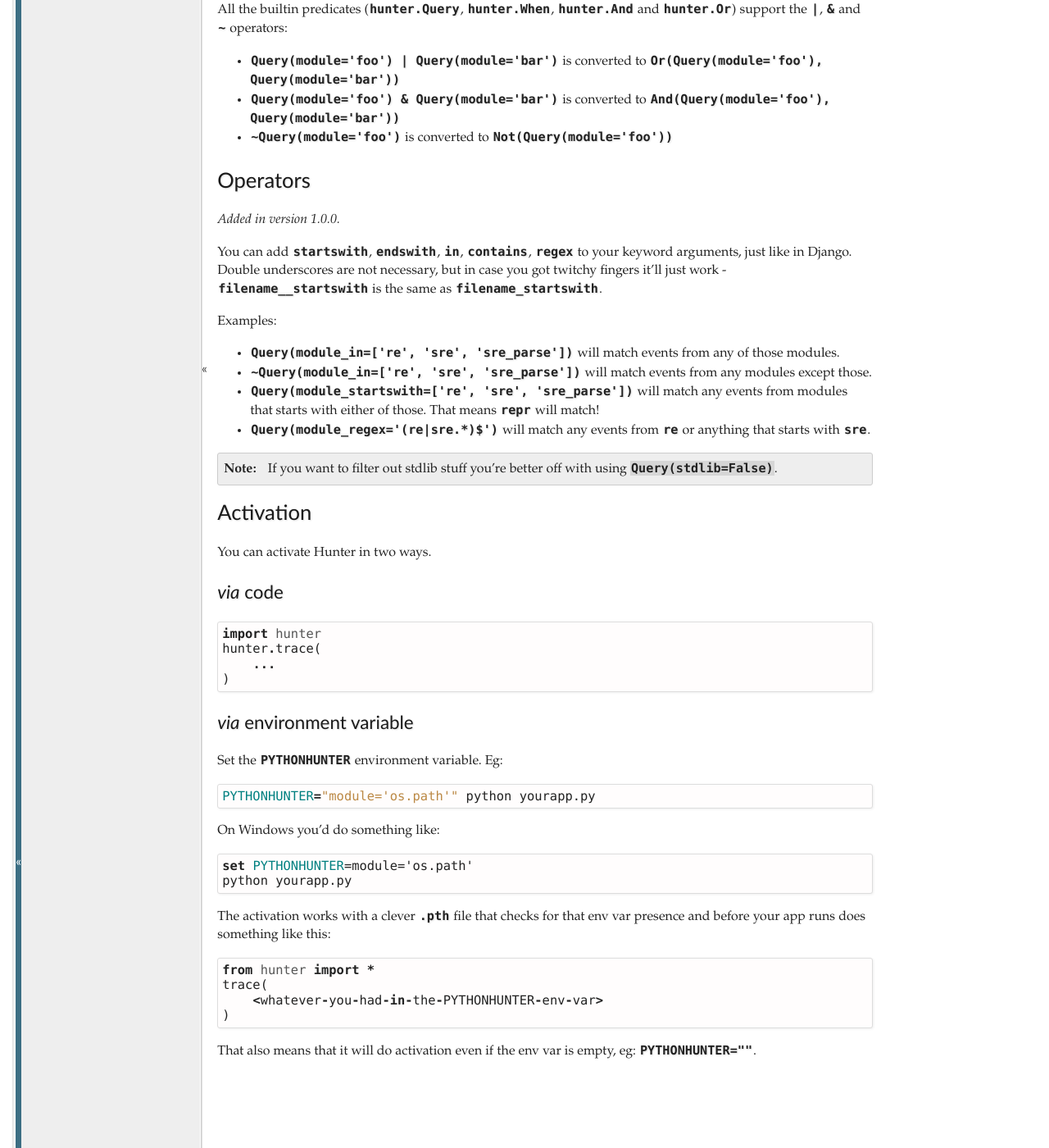
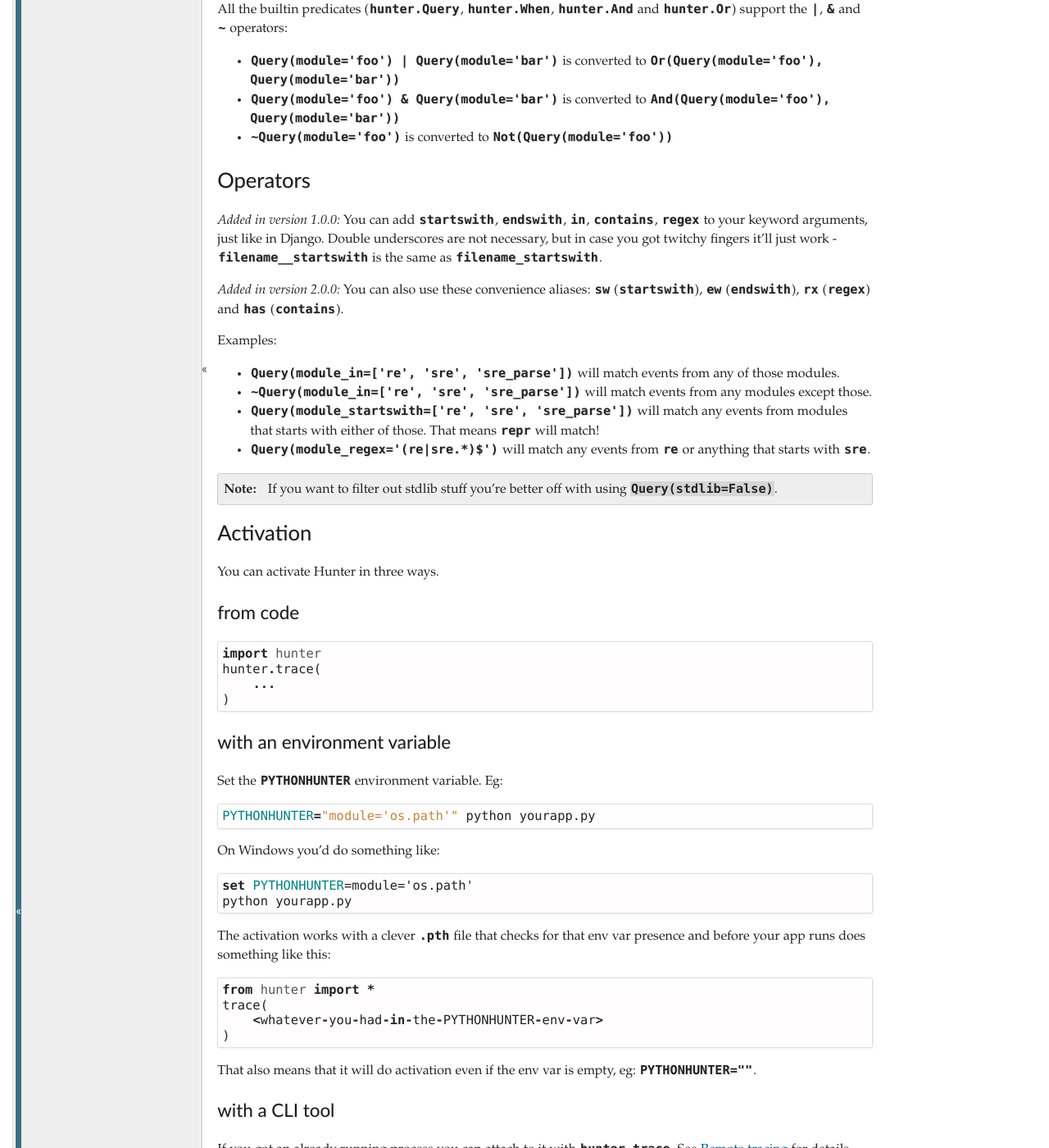
Before and after one commit to ionelmc/python-hunter, a Sphinx documentation site: the page built from docs/introduction.rst, in a window 1280 px wide and 1400 px high, scrolled down 988 px. Shown: the whole window at 82% size. Built offline with Sphinx 7.4.7, drawn with Linux system fonts in a browser that asks for light colours; some of the changed text lies outside the part shown.

Commit message:
Mention aliases in intro and fix some other doc issues. Close #50.

```diff
--- a/CHANGELOG.rst
+++ b/CHANGELOG.rst
@@ -51,7 +51,8 @@
 
 * Added the ``Event.count`` and ``Event.calls`` attributes.
 * Added the ``lt``/``lte``/``gt``/``gte`` lookups.
-* Added convenience aliases for ``startswith`` (``sw``), ``endswith`` (``ew``) and ``regex`` (``rx``).
+* Added convenience aliases for ``startswith`` (``sw``), ``endswith`` (``ew``), ``contains`` (``has``)
+  and ``regex`` (``rx``).
 * Added a convenience ``hunter.wrap`` decorator to start tracing around a function.
 * Added support for remote tracing (with two backends: `manhole <https://pypi.python.org/pypi/manhole>`__ and GDB) via
   the ``hunter-trace`` bin. Note: **Windows is NOT SUPPORTED**.
--- a/docs/introduction.rst
+++ b/docs/introduction.rst
@@ -53,9 +53,14 @@
 
 .. versionadded:: 1.0.0
 
-You can add ``startswith``, ``endswith``, ``in``, ``contains``, ``regex`` to your keyword arguments, just like in Django.
-Double underscores are not necessary, but in case you got twitchy fingers it'll just work - ``filename__startswith`` is the
-same as ``filename_startswith``.
+    You can add ``startswith``, ``endswith``, ``in``, ``contains``, ``regex`` to your keyword arguments, just like in
+    Django. Double underscores are not necessary, but in case you got twitchy fingers it'll just work -
+    ``filename__startswith`` is the same as ``filename_startswith``.
+
+.. versionadded:: 2.0.0
+
+    You can also use these convenience aliases: ``sw`` (``startswith``), ``ew`` (``endswith``), ``rx`` (``regex``) and
+    ``has`` (``contains``).
 
 Examples:
 
@@ -67,15 +72,13 @@
 
 .. note:: If you want to filter out stdlib stuff you're better off with using ``Query(stdlib=False)``.
 
-
-
 Activation
 ==========
 
-You can activate Hunter in two ways.
+You can activate Hunter in three ways.
 
-`via` code
-----------
+from code
+---------
 
 .. sourcecode:: python
 
@@ -84,8 +87,8 @@
         ...
     )
 
-`via` environment variable
---------------------------
+with an environment variable
+----------------------------
 
 Set the ``PYTHONHUNTER`` environment variable. Eg:
 
@@ -110,3 +113,8 @@
     )
 
 That also means that it will do activation even if the env var is empty, eg: ``PYTHONHUNTER=""``.
+
+with a CLI tool
+---------------
+
+If you got an already running process you can attach to it with ``hunter-trace``. See :doc:`remote` for details.
```
Also changed, not shown: README.rst (+4 -4 lines).
